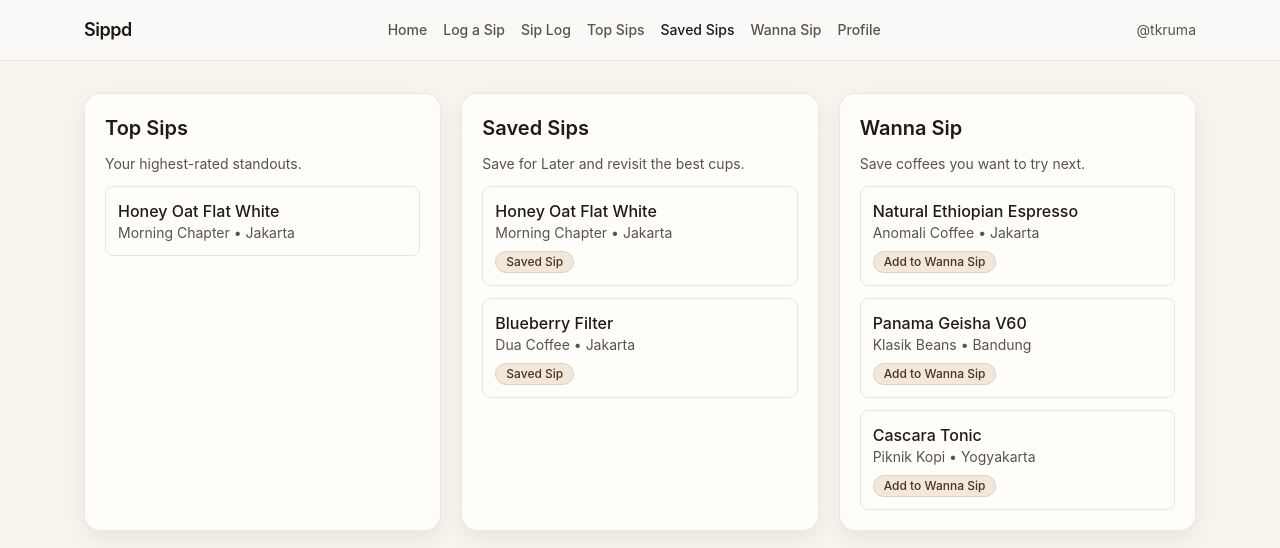
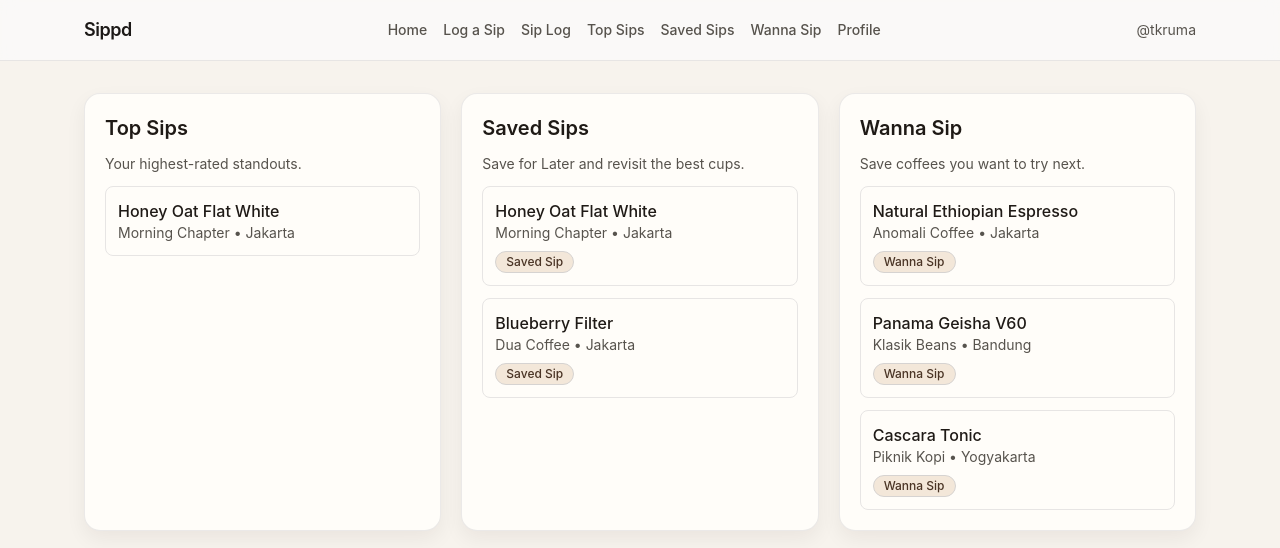
Before and after one commit to ArryoRuma/TKs-Coffee-Ranker, a Next.js app: page /lists in a window 1280 px wide. Shown: the top 548 px of the page. Built offline with nearby package versions, Linux system fonts and the light colour scheme.

Commit message:
fix: resolve review feedback on wanna sip labels and legacy list nav state
Agent-Logs-Url: https://github.com/ArryoRuma/TKs-Coffee-Ranker/sessions/0fc9c8b9-b1d8-404c-8115-2398af6ca8a4

Co-authored-by: ArryoRuma <202015550+ArryoRuma@users.noreply.github.com>

```diff
--- a/app/lists/page.tsx
+++ b/app/lists/page.tsx
@@ -9,7 +9,7 @@ export default function ListsPage() {
 
   return (
     <div className="min-h-screen">
-      <AppHeader activePath="/saved-sips" />
+      <AppHeader activePath="" />
       <main className="mx-auto grid w-full max-w-6xl gap-5 px-5 py-8 md:grid-cols-3">
         <Card className="space-y-3">
           <CardTitle>Top Sips</CardTitle>
@@ -48,7 +48,7 @@ export default function ListsPage() {
               <div key={item.id} className="rounded-lg border border-stone-200 p-3">
                 <p className="font-medium">{item.drink}</p>
                 <p className="text-sm text-stone-600">{item.cafe} • {item.city}</p>
-                <Badge className="mt-2">Add to Wanna Sip</Badge>
+                <Badge className="mt-2">Wanna Sip</Badge>
               </div>
             ))
           ) : (
--- a/app/wanna-sip/page.tsx
+++ b/app/wanna-sip/page.tsx
@@ -13,7 +13,7 @@ export default function WannaSipPage() {
             <Card key={sip.id} className="space-y-1">
               <CardTitle>{sip.drink}</CardTitle>
               <CardDescription>
-                Add to Wanna Sip • {sip.cafe} • {sip.city}
+                Wanna Sip • {sip.cafe} • {sip.city}
               </CardDescription>
             </Card>
           ))
```
